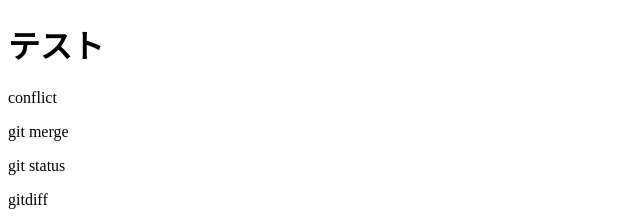
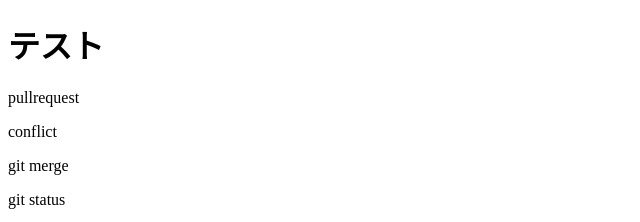
Before and after one commit to tontantan/git_tutorial, a plain HTML site: page git_tutorial/index.html in a window 1280 px wide. Shown: the top 222 px of the page, 0-640 px from the left. Drawn offline with Linux system fonts and the light colour scheme.

Commit message:
pull_requestを追記

```diff
--- a/git_tutorial/index.html
+++ b/git_tutorial/index.html
@@ -7,6 +7,7 @@
 
 <body>
 	<h1>テスト</h1>
+	<P>pullrequest</P>
 <P>conflict</P>
 <p>git merge</p>
 <p>git status</p>
```
